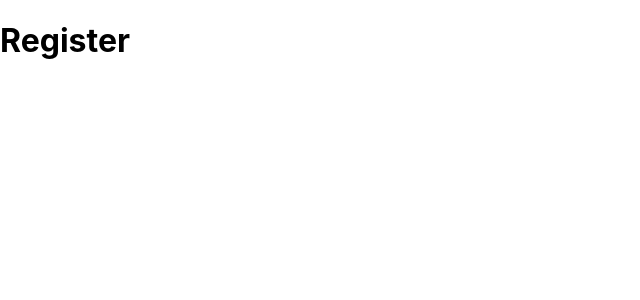
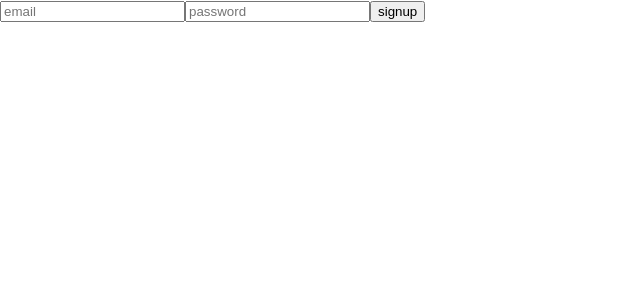
Before and after one commit to tonkec/restaurants_app, a React (Create React App) app: page /signup in a window 1280 px wide. Shown: the top 300 px of the page, without its empty margins (0-640 px from the left). Built offline with nearby package versions, Linux system fonts and the light colour scheme.

Commit message:
send request for creating user

```diff
--- a/src/api/users/authentication.ts
+++ b/src/api/users/authentication.ts
@@ -3,3 +3,11 @@ import { axiosInstance } from "../apiHelper";
 export const loginUser = async (email: string, password: string) => {
     return await axiosInstance.post("/api/login", { email, password });
 };
+
+export const createNewUser = async (signUpParams: any)=> {
+    const { email, password } = signUpParams;
+    return await axiosInstance.post(`/api/register`, {
+      password,
+      email
+    });
+  };
--- a/src/components/Homepage.tsx
+++ b/src/components/Homepage.tsx
@@ -1,15 +1,17 @@
 import { Link } from "react-router-dom";
-
-const isUserLoggedIn = false;
-const Homepage = () => (
+import { getUserFromLocalStorage } from "../services";
+const Homepage = () => {
+    const userFromLocalStorage = getUserFromLocalStorage();
+    return (
         <>
             <div>Homepage</div>
-        {!isUserLoggedIn && <>
+            {!userFromLocalStorage && <>
                 <Link to="/login">Login</Link>
                 <Link to="/signup">Signup</Link>
             </>}
 
         </>
     )
+}
 
 export default Homepage;
--- a/src/components/Login.tsx
+++ b/src/components/Login.tsx
@@ -1,8 +1,10 @@
 import {FormEvent, useState, ChangeEvent} from "react";
 import { setUserInLocalStorageWithResponseData } from "./../services";
 import { loginUser } from "./../api/users/authentication";
+import { useNavigate } from "react-router-dom";
 
 const Login = () => {
+    const navigate = useNavigate();
     const [error, setError] = useState(null);
     const [email, setEmail] = useState("");
     const [password, setPassword] = useState("");
@@ -19,7 +21,10 @@ const Login = () => {
         e.preventDefault();
         try {
             const response = await loginUser(email, password);
+            console.log(response)
             setUserInLocalStorageWithResponseData(response);
+            // redirect to homepage
+
         } catch(err: any) {
            setError(err.error)
         }
@@ -27,6 +32,7 @@ const Login = () => {
     return (
        <>
          {error && error}
+         <h1>You can log in with eve.holt@reqres.in and cityslicka</h1>
          <form onSubmit={onFormSubmit}>
             <input type="email" placeholder="email" onChange={onEmailChange} />
             <input type="password" placeholder="password" onChange={onPasswordChange} />
--- a/src/components/Register.tsx
+++ b/src/components/Register.tsx
@@ -1,6 +1,38 @@
+import {useState, ChangeEvent, FormEvent} from "react";
+import { createNewUser } from "../api/users/authentication";
+import { setUserInLocalStorageWithResponseData } from "../services";
 const Register = () => {
+    const [error, setError] = useState(null);
+    const [email, setEmail] = useState("");
+    const [password, setPassword] = useState("");
+    const onFormSubmit = async (e: FormEvent<HTMLFormElement>) => {
+        e.preventDefault();
+        try {
+            const response = await createNewUser({email, password});
+            console.log(response)
+            setUserInLocalStorageWithResponseData(response);
+            // redirect to homepage
+
+        } catch(err: any) {
+           setError(err.error)
+        }
+    }
+
+    const onEmailChange = (e: ChangeEvent<HTMLInputElement>) => {
+        setEmail(e.target.value)
+    }
+
+    const onPasswordChange = (e: ChangeEvent<HTMLInputElement>) => {
+        setPassword(e.target.value)
+    }
     return (
-        <h1> Register</h1>
+        <>
+        <form onSubmit={onFormSubmit}>
+            <input type="email" placeholder="email" onChange={onEmailChange} />
+            <input type="password" placeholder="password" onChange={onPasswordChange} />
+            <input type="submit" value="signup" />
+        </form>
+        </>
     )
 }
 
--- a/src/services/index.ts
+++ b/src/services/index.ts
@@ -6,9 +6,14 @@ export const setUserInLocalStorageWithResponseData = (response: any) => {
   return true;
 };
 
-export const getUserFromLocalStorage = () => ({
-  loginToken: JSON.parse(localStorage.getItem("userLoginToken") || "")
-});
+export const getUserFromLocalStorage = () => {
+  const token = localStorage.getItem("userLoginToken");
+  if (token) {
+    return {loginToken: token}
+  }
+
+  return null
+};
 
 export const setUserInLocalStorage = (loginToken: string, user: any) => {
   localStorage.setItem("userLoginToken", JSON.stringify(loginToken));
```
Also changed, not shown: 1 other file (tests, documents, lock files or other folders). Lines whose indentation alone changed are shown as unchanged.
